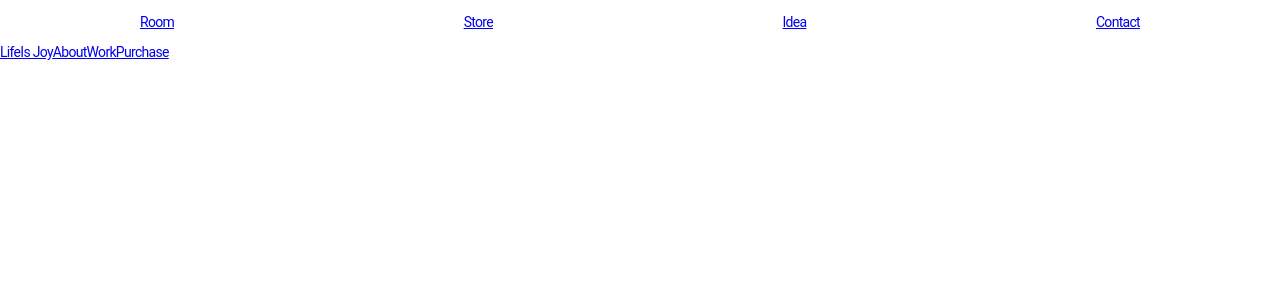
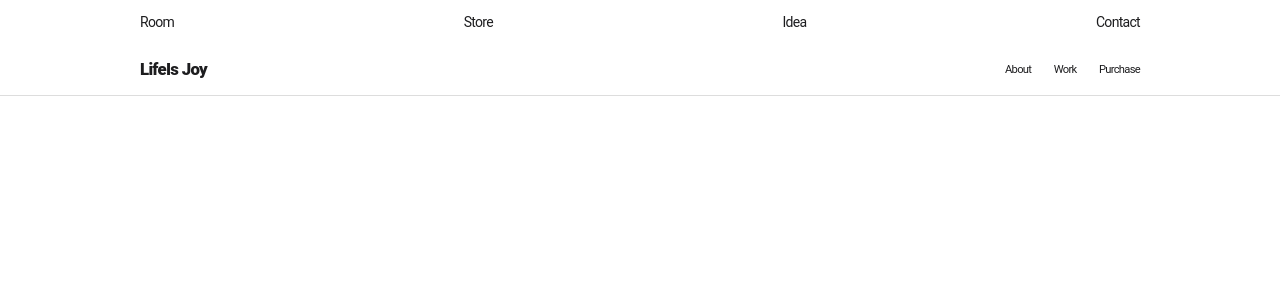
Before and after one commit to joyjsmun/interactive_web3, a React (Create React App) app: page / in a window 1280 px wide. Shown: the top 300 px of the page. Built offline with nearby package versions, Linux system fonts and the light colour scheme.

Commit message:
ADD: menu style

```diff
--- a/src/main.css
+++ b/src/main.css
@@ -17,15 +17,43 @@ p{
     line-height: 1.6;
 }
 
+a{
+    color:rgb(29,29,31);
+    text-decoration: none;
+}
+
 .global-nav{
     height: 44px;
 }
 
-.global-nav-links{
+.local-nav{
+    height: 52px;
+    border-bottom: 1px solid #ddd;
+}
+
+.global-nav-links,
+.local-nav-links{
     max-width: 1000px;
-    margin: auto;
+    margin: 0 auto;
     height: 100%;
     display: flex;
-    justify-content: space-between;
     align-items: center;
 }
+
+.global-nav-links{
+    justify-content: space-between;
+}
+
+.local-nav-links .product-name {
+    margin-right: auto;
+    font-size: 1.2em;
+    font-weight:900
+}
+
+.local-nav-links a{
+    font-size: 0.8em;
+}
+
+.local-nav-links a:not(.product-name){
+    margin-left: 2em;
+}
```
